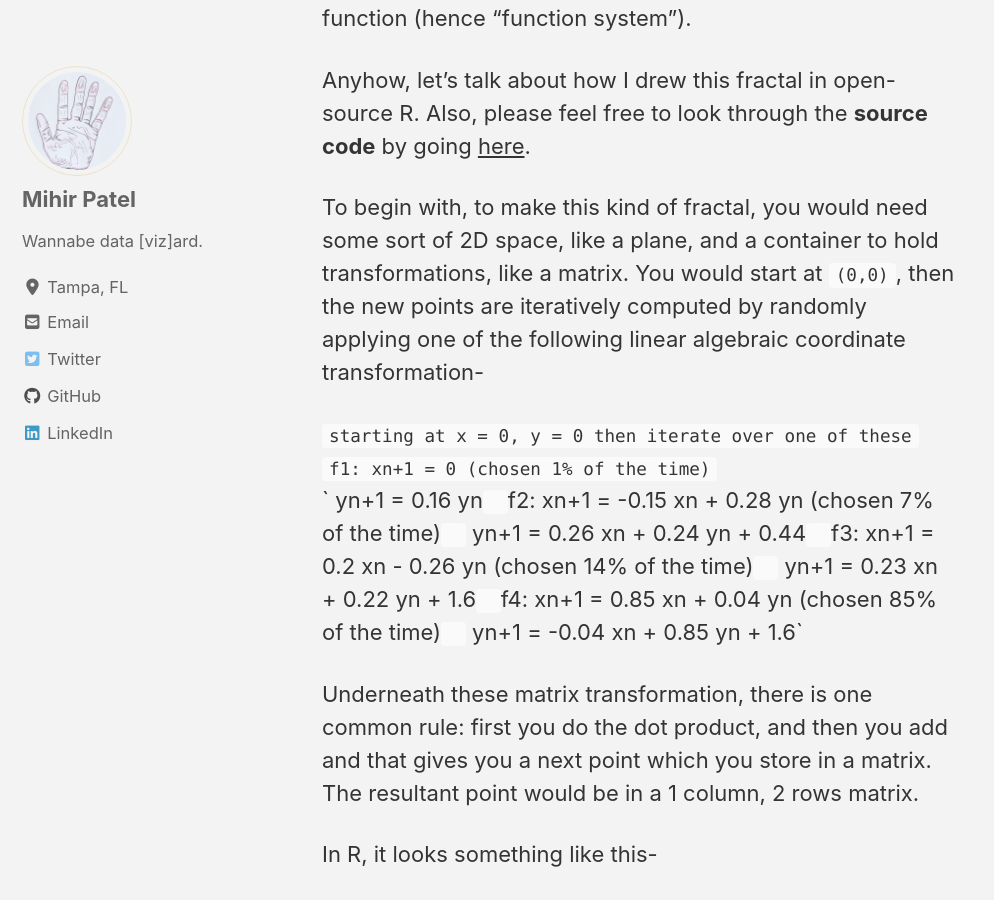
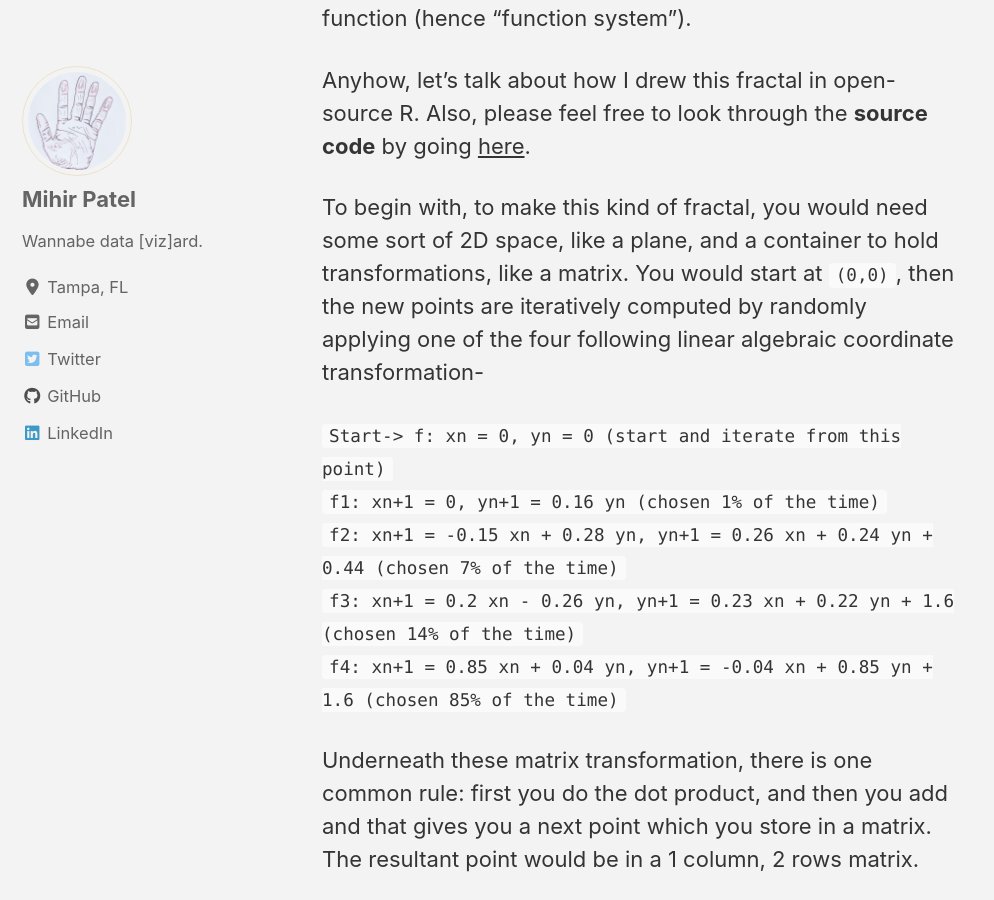
Before and after one commit to mihirp161/mihirp161.github.io, a Jekyll site: the page built from _posts/2020-01-27-barnsleysFern.md, in a window 1280 px wide and 900 px high, scrolled down 865 px. Shown: the whole window, without its empty margins (0-994 px from the left). Built offline with Jekyll 4.4.1, drawn with Linux system fonts in a browser that asks for light colours; cached includes are drawn as plain includes; nearby versions of some CDN libraries.

Commit message:
Update 2020-01-27-barnsleysFern.md

```diff
--- a/_posts/2020-01-27-barnsleysFern.md
+++ b/_posts/2020-01-27-barnsleysFern.md
@@ -12,17 +12,13 @@ The fern was first represented into a mathametical context by [Dr. Michael Barns
 
 Anyhow, let's talk about how I drew this fractal in open-source R. Also, please feel free to look through the **source code** by going [here](https://github.com/ToadHanks/barnsleys_fractal).
 
-To begin with, to make this kind of fractal, you would need some sort of 2D space, like a plane, and a container to hold transformations, like a matrix. You would start at `(0,0)`, then the new points are iteratively computed by randomly applying one of the following linear algebraic coordinate transformation-
+To begin with, to make this kind of fractal, you would need some sort of 2D space, like a plane, and a container to hold transformations, like a matrix. You would start at `(0,0)`, then the new points are iteratively computed by randomly applying one of the four following linear algebraic coordinate transformation-
 
-  `starting at x = 0, y = 0 then iterate over one of these`
-  `f1: xn+1 = 0 (chosen 1% of the time)`
-  `    yn+1 = 0.16 yn`
-  `f2: xn+1 = -0.15 xn + 0.28 yn (chosen 7% of the time)`
-  `    yn+1 = 0.26 xn + 0.24 yn + 0.44`
-  `f3: xn+1 = 0.2 xn - 0.26 yn (chosen 14% of the time)`
-  `    yn+1 = 0.23 xn + 0.22 yn + 1.6`
-  `f4: xn+1 = 0.85 xn + 0.04 yn (chosen 85% of the time)`
-   `   yn+1 = -0.04 xn + 0.85 yn + 1.6`
+  `Start-> f: xn = 0, yn = 0 (start and iterate from this point)`
+  `f1: xn+1 = 0, yn+1 = 0.16 yn (chosen 1% of the time)`
+  `f2: xn+1 = -0.15 xn + 0.28 yn, yn+1 = 0.26 xn + 0.24 yn + 0.44 (chosen 7% of the time)`
+  `f3: xn+1 = 0.2 xn - 0.26 yn,  yn+1 = 0.23 xn + 0.22 yn + 1.6 (chosen 14% of the time)`
+  `f4: xn+1 = 0.85 xn + 0.04 yn, yn+1 = -0.04 xn + 0.85 yn + 1.6 (chosen 85% of the time)`
 
 Underneath these matrix transformation, there is one common rule: first you do the dot product, and then you add and that gives you a next point which you store in a matrix. The resultant point would be in a 1 column, 2 rows matrix.
 
```
